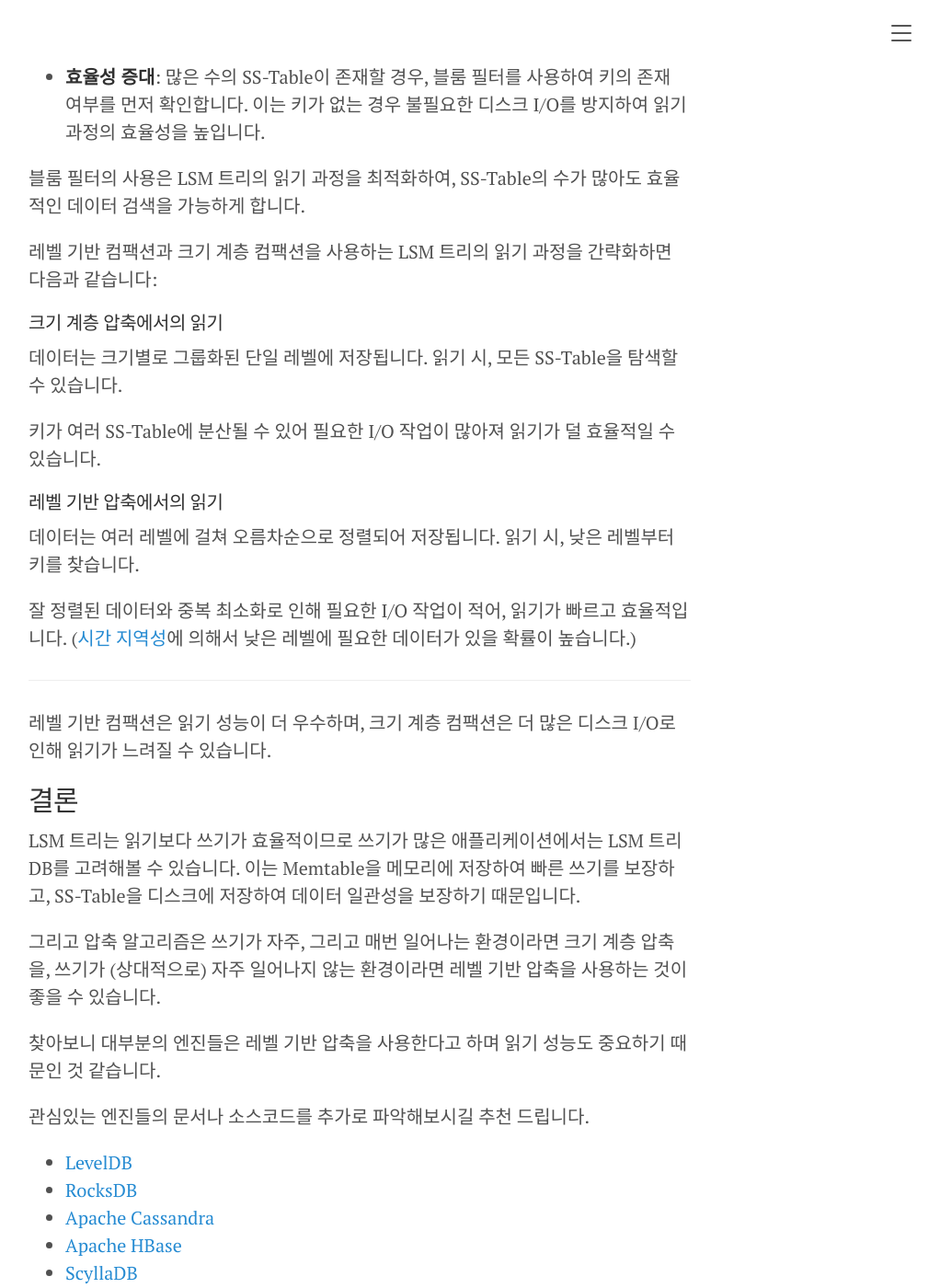
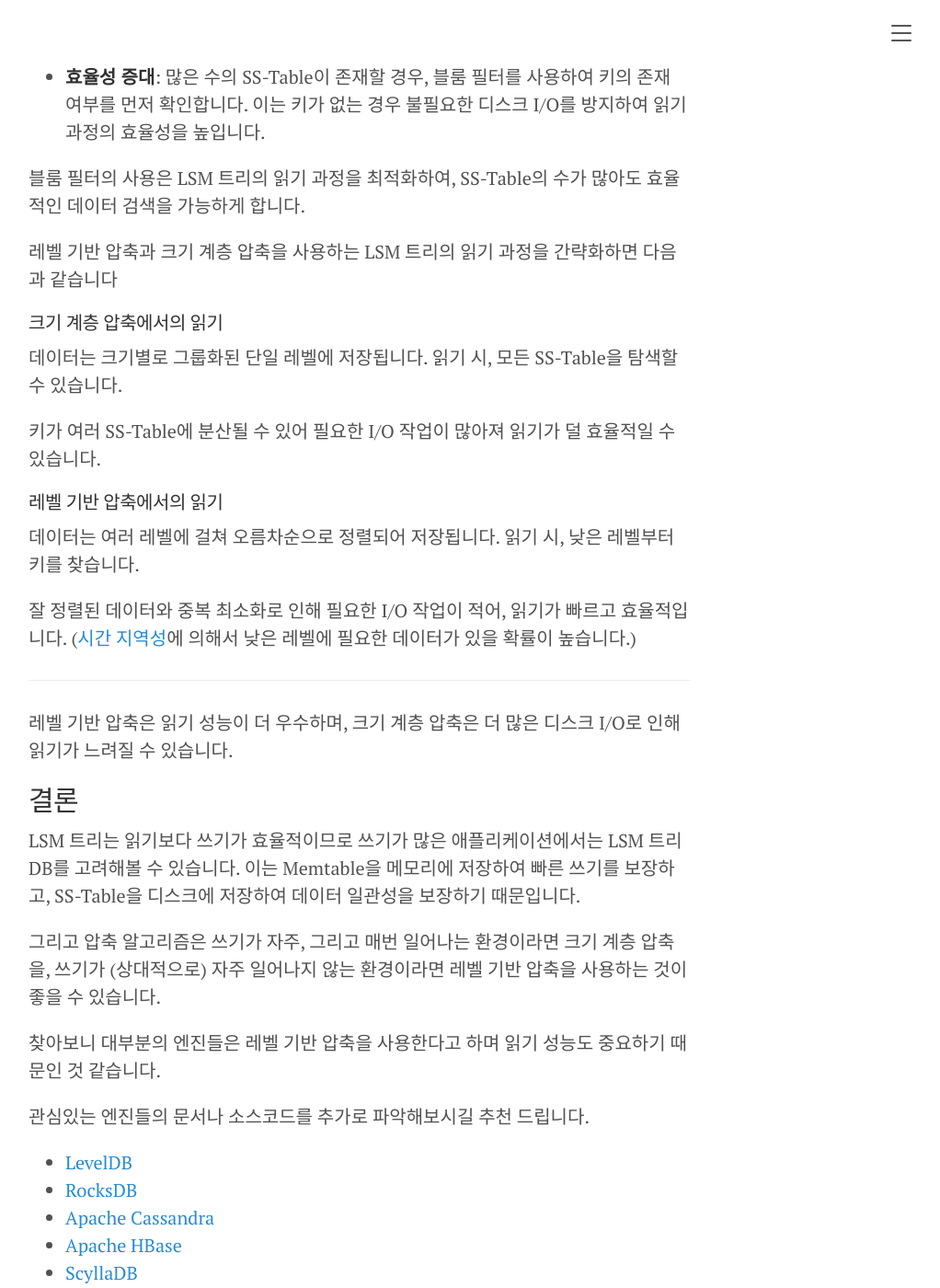
Before and after one commit to gunkim/gunkim.github.io, a Jekyll site: the page built from _posts/2024-01-01-lsm-tree.md, in a window 1280 px wide and 1400 px high, scrolled down 5201 px. Shown: the whole window at 92% size, without its empty margins (249-1271 px from the left). Built offline with Jekyll 4.4.1, drawn with Linux system fonts in a browser that asks for light colours; comment, search, counter and statistics services are not loaded.

Commit message:
용어 통일

```diff
--- a/_posts/2024-01-01-lsm-tree.md
+++ b/_posts/2024-01-01-lsm-tree.md
@@ -98,7 +98,7 @@ LSM 트리는 쓰기에 효율적이지만, B-Tree 기반 RDB에 비해 읽기
 
 블룸 필터의 사용은 LSM 트리의 읽기 과정을 최적화하여, SS-Table의 수가 많아도 효율적인 데이터 검색을 가능하게 합니다.
 
-레벨 기반 컴팩션과 크기 계층 컴팩션을 사용하는 LSM 트리의 읽기 과정을 간략화하면 다음과 같습니다:
+레벨 기반 압축과 크기 계층 압축을 사용하는 LSM 트리의 읽기 과정을 간략화하면 다음과 같습니다
 
 #### 크기 계층 압축에서의 읽기
 
@@ -114,7 +114,7 @@ LSM 트리는 쓰기에 효율적이지만, B-Tree 기반 RDB에 비해 읽기
 
 ---
 
-레벨 기반 컴팩션은 읽기 성능이 더 우수하며, 크기 계층 컴팩션은 더 많은 디스크 I/O로 인해 읽기가 느려질 수 있습니다.
+레벨 기반 압축은 읽기 성능이 더 우수하며, 크기 계층 압축은 더 많은 디스크 I/O로 인해 읽기가 느려질 수 있습니다.
 
 ## 결론
 
```
